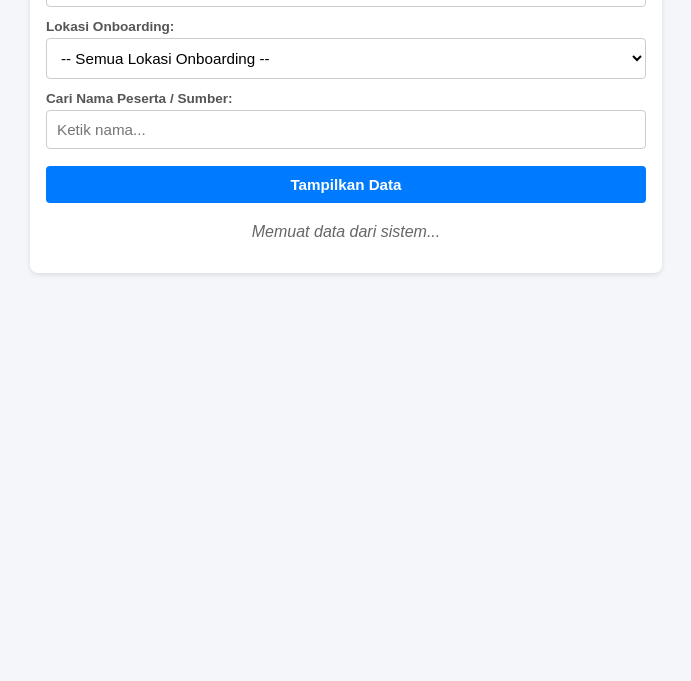
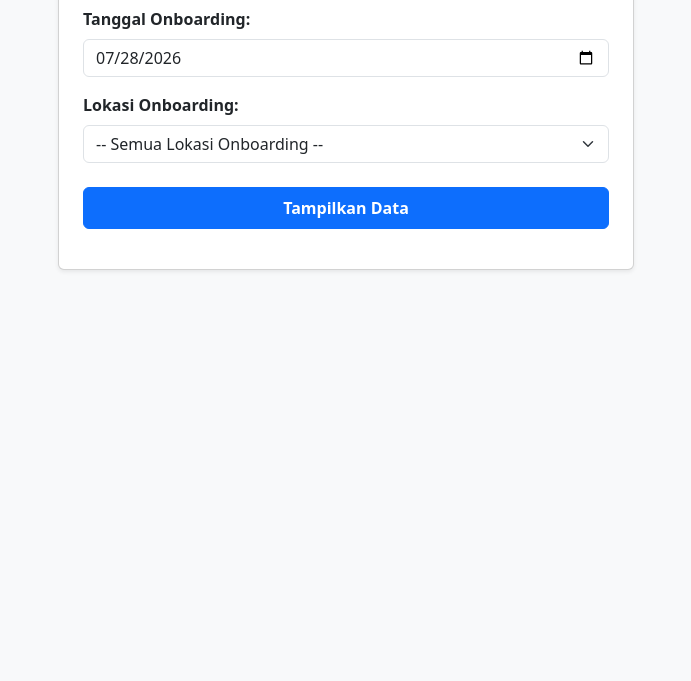
Before and after one commit to TrainerMitraWarehouse/cekisidatadiri, a plain HTML site: page index.html in a window 1280 px wide. Shown: the part 119-800 px from the top of the page, without its empty margins (294-985 px from the left). Drawn offline with nearby package versions, Linux system fonts and the light colour scheme.

Commit message:
Update index.html

```diff
--- a/index.html
+++ b/index.html
@@ -3,206 +3,112 @@
 <head>
     <meta charset="UTF-8">
     <meta name="viewport" content="width=device-width, initial-scale=1.0">
-    <title>Cek Data Onboarding Trainer</title>
-    <style>
-        body {
-            font-family: Arial, sans-serif;
-            background-color: #f4f6f9;
-            margin: 0;
-            padding: 12px;
-            color: #333;
-        }
-        .container {
-            max-width: 600px;
-            margin: 0 auto;
-            background: #fff;
-            padding: 16px;
-            border-radius: 8px;
-            box-shadow: 0 2px 5px rgba(0,0,0,0.1);
-        }
-        h2 {
-            font-size: 1.15rem;
-            text-align: center;
-            color: #007bff;
-            margin-top: 0;
-            margin-bottom: 15px;
-        }
-        .filter-group {
-            margin-bottom: 12px;
-        }
-        label {
-            display: block;
-            font-size: 0.85rem;
-            font-weight: bold;
-            margin-bottom: 4px;
-            color: #555;
-        }
-        input, select, button {
-            width: 100%;
-            padding: 10px;
-            font-size: 0.95rem;
-            border: 1px solid #ccc;
-            border-radius: 4px;
-            box-sizing: border-box;
-            background: #fff;
-        }
-        button {
-            background-color: #007bff;
-            color: white;
-            border: none;
-            font-weight: bold;
-            cursor: pointer;
-            margin-top: 5px;
-        }
-        button:active {
-            background-color: #0056b3;
-        }
-        .card {
-            background: #fff;
-            border: 1px solid #ddd;
-            border-left: 5px solid #28a745;
-            padding: 12px;
-            margin-top: 10px;
-            border-radius: 4px;
-            font-size: 0.9rem;
-        }
-        .card.belum {
-            border-left-color: #dc3545;
-        }
-        .card p {
-            margin: 5px 0;
-        }
-        .loading, .no-result {
-            text-align: center;
-            color: #666;
-            font-style: italic;
-            margin-top: 20px;
-        }
-        .stats {
-            font-size: 0.85rem;
-            color: #555;
-            margin-bottom: 10px;
-            text-align: right;
-        }
-    </style>
+    <title>Cek Kehadiran Onboarding</title>
+    <!-- Bootstrap CSS -->
+    <link href="https://cdn.jsdelivr.net/npm/bootstrap@5.3.0/dist/css/bootstrap.min.css" rel="stylesheet">
 </head>
-<body>
+<body class="bg-light py-5">
 
-<div class="container">
-    <h2>Cek Kehadiran Onboarding</h2>
+    <div class="container" style="max-width: 600px;">
+        <div class="card shadow-sm p-4 bg-white rounded">
+            <h4 class="text-center text-primary fw-bold mb-4">Cek Kehadiran Onboarding</h4>
 
-    <div class="filter-group">
-        <label for="filterTanggal">Tanggal Onboarding:</label>
-        <input type="date" id="filterTanggal">
+            <!-- Tanggal Onboarding -->
+            <div class="mb-3">
+                <label for="tanggalOnboarding" class="form-label fw-semibold">Tanggal Onboarding:</label>
+                <input type="date" id="tanggalOnboarding" class="form-control">
             </div>
 
-    <div class="filter-group">
-        <label for="filterLokasi">Lokasi Onboarding:</label>
-        <select id="filterLokasi">
-            <option value="">-- Semua Lokasi Onboarding --</option>
+            <!-- Lokasi Onboarding -->
+            <div class="mb-4">
+                <label for="lokasiOnboarding" class="form-label fw-semibold">Lokasi Onboarding:</label>
+                <select id="lokasiOnboarding" class="form-select">
+                    <option value="-- Semua Lokasi Onboarding --" selected>-- Semua Lokasi Onboarding --</option>
+                    <option value="Online Onboarding">Online Onboarding</option>
+                    <option value="WH Bitung">WH Bitung</option>
+                    <option value="WH Bogor">WH Bogor</option>
+                    <option value="WH Cibinong">WH Cibinong</option>
+                    <option value="WH Cibitung">WH Cibitung</option>
+                    <option value="WH Pegangsaan">WH Pegangsaan</option>
+                    <option value="WH Sentul">WH Sentul</option>
+                    <option value="WH Srengseng">WH Srengseng</option>
                 </select>
             </div>
 
-    <div class="filter-group">
-        <label for="searchNama">Cari Nama Peserta / Sumber:</label>
-        <input type="text" id="searchNama" placeholder="Ketik nama...">
-    </div>
+            <!-- Tombol Tampilkan Data -->
+            <button type="button" id="btnTampilkan" class="btn btn-primary w-100 fw-bold py-2 mb-3" onclick="loadData()">Tampilkan Data</button>
 
-    <button onclick="filterData()">Tampilkan Data</button>
-
-    <div id="statsContainer"></div>
-    <div id="resultContainer">
-        <p class="loading">Memuat data dari sistem...</p>
+            <!-- Status Memuat -->
+            <div id="loadingStatus" class="text-center text-muted fst-italic d-none">
+                <small>Memuat data dari sistem...</small>
             </div>
         </div>
 
+        <!-- Area Hasil Data -->
+        <div id="hasilContainer" class="mt-4"></div>
+    </div>
+
+    <!-- JavaScript untuk interaksi dengan Apps Script -->
     <script>
-    // GANTI DENGAN URL WEB APP GOOGLE SCRIPT KAMU
-    const WEB_APP_URL = "https://script.google.com/macros/s/AKfycbwee13q9JUpkkzw_rU_AS0dG1XBjQ59WjW0JYBwrrKWtJzzkRUlRkgv2ILlHur-k2HJ/exec";
+        // Set default tanggal hari ini saat halaman dimuat
+        document.addEventListener("DOMContentLoaded", function() {
+            const today = new Date().toISOString().split('T')[0];
+            document.getElementById('tanggalOnboarding').value = today;
+        });
 
-    let allData = [];
+        function loadData() {
+            const tanggal = document.getElementById('tanggalOnboarding').value;
+            const lokasi = document.getElementById('lokasiOnboarding').value;
+            const loadingDiv = document.getElementById('loadingStatus');
+            const hasilContainer = document.getElementById('hasilContainer');
 
-    window.onload = function() {
-        ambilDataDariServer();
-    };
+            loadingDiv.classList.remove('d-none');
+            hasilContainer.innerHTML = '';
 
-    function ambilDataDariServer() {
-        fetch(WEB_APP_URL)
-            .then(response => response.json())
-            .then(data => {
-                allData = data;
-                populateLokasiDropdown(data);
-                document.getElementById("resultContainer").innerHTML = `<p class="loading">Silakan pilih filter lalu klik 'Tampilkan Data'.</p>`;
+            google.script.run
+                .withSuccessHandler(function(response) {
+                    loadingDiv.classList.add('d-none');
+                    if (response.success) {
+                        tampilkanHasil(response.data);
+                    } else {
+                        hasilContainer.innerHTML = `<div class="alert alert-danger">${response.message}</div>`;
+                    }
                 })
-            .catch(error => {
-                console.error("Error:", error);
-                document.getElementById("resultContainer").innerHTML = `<p class="no-result" style="color:red;">Gagal memuat data dari Spreadsheet.</p>`;
-            });
+                .withFailureHandler(function(error) {
+                    loadingDiv.classList.add('d-none');
+                    hasilContainer.innerHTML = `<div class="alert alert-danger">Terjadi kesalahan sistem: ${error.message}</div>`;
+                })
+                .getDataKehadiran(tanggal, lokasi);
         }
 
-    function populateLokasiDropdown(data) {
-        const lokasiSet = new Set();
-        data.forEach(item => {
-            if (item.lokasiOnboarding) {
-                lokasiSet.add(item.lokasiOnboarding.trim());
-            }
-        });
-
-        const selectLokasi = document.getElementById("filterLokasi");
-        lokasiSet.forEach(lokasi => {
-            let option = document.createElement("option");
-            option.value = lokasi;
-            option.textContent = lokasi;
-            selectLokasi.appendChild(option);
-        });
-    }
-
-    function filterData() {
-        const tglFilter = document.getElementById("filterTanggal").value;
-        const lokasiFilter = document.getElementById("filterLokasi").value;
-        const namaFilter = document.getElementById("searchNama").value.toLowerCase().trim();
-
-        const container = document.getElementById("resultContainer");
-        const statsContainer = document.getElementById("statsContainer");
-
-        container.innerHTML = `<p class="loading">Menyaring data...</p>`;
-
-        let filtered = allData.filter(item => {
-            let matchTgl = !tglFilter || item.tglOnboardingClean === tglFilter;
-            let matchLokasi = !lokasiFilter || item.lokasiOnboarding.trim() === lokasiFilter.trim();
-            let matchNama = !namaFilter || item.namaSumber.toLowerCase().includes(namaFilter);
-
-            return matchTgl && matchLokasi && matchNama;
-        });
-
-        statsContainer.innerHTML = `<div class="stats">Ditemukan: <b>${filtered.length}</b> peserta</div>`;
-        container.innerHTML = "";
-
-        if (filtered.length === 0) {
-            container.innerHTML = `<p class="no-result">Tidak ada peserta yang sesuai dengan filter.</p>';
+        function tampilkanHasil(data) {
+            const hasilContainer = document.getElementById('hasilContainer');
+            if (data.length === 0) {
+                hasilContainer.innerHTML = `<div class="alert alert-warning text-center">Tidak ada data ditemukan untuk kriteria tersebut.</div>`;
                 return;
             }
 
-        filtered.forEach(item => {
-            let card = document.createElement("div");
+            let html = `<div class="card shadow-sm p-3 bg-white"><h5 class="fw-bold mb-3">Hasil Pencarian (${data.length} Data)</h5><div class="table-responsive"><table class="table table-striped table-bordered"><thead><tr>`;
 
-            // Cek apakah status pengisian sudah terisi (sesuaikan kata kunci jika perlu, misal "Sudah" atau "Lengkap")
-            let statusLower = String(item.statusPengisian).toLowerCase();
-            let isSudah = statusLower.includes("sudah") || statusLower.includes("lengkap") || statusLower.includes("done");
-            card.className = "card " + (isSudah ? "" : "belum");
+            // Buat header tabel secara dinamis berdasarkan kunci objek data pertama
+            const keys = Object.keys(data[0]);
+            keys.forEach(key => {
+                html += `<th>${key}</th>`;
+            });
+            html += `</tr></thead><tbody>`;
 
-            card.innerHTML = `
-                <p><strong>Nama Sumber:</strong> ${item.namaSumber || '-'}</p>
-                <p><strong>Role:</strong> ${item.role || '-'}</p>
-                <p><strong>Lokasi Penempatan:</strong> ${item.lokasiPenempatan || '-'}</p>
-                <p><strong>Tanggal Onboarding:</strong> ${item.tglOnboardingClean || '-'}</p>
-                <p><strong>Lokasi Onboarding:</strong> ${item.lokasiOnboarding || '-'}</p>
-                <p><strong>Status Data Diri:</strong> <span style="color:${isSudah ? 'green' : 'red'}; font-weight:bold;">${item.statusPengisian || 'Belum Diisi'}</span></p>
-            `;
-            container.appendChild(card);
+            // Masukkan baris data
+            data.forEach(row => {
+                html += `<tr>`;
+                keys.forEach(key => {
+                    html += `<td>${row[key] !== undefined ? row[key] : ''}</td>`;
                 });
+                html += `</tr>`;
+            });
+
+            html += `</tbody></table></div></div>`;
+            hasilContainer.innerHTML = html;
         }
     </script>
-
 </body>
 </html>
```
Lines whose indentation alone changed are shown as unchanged.
